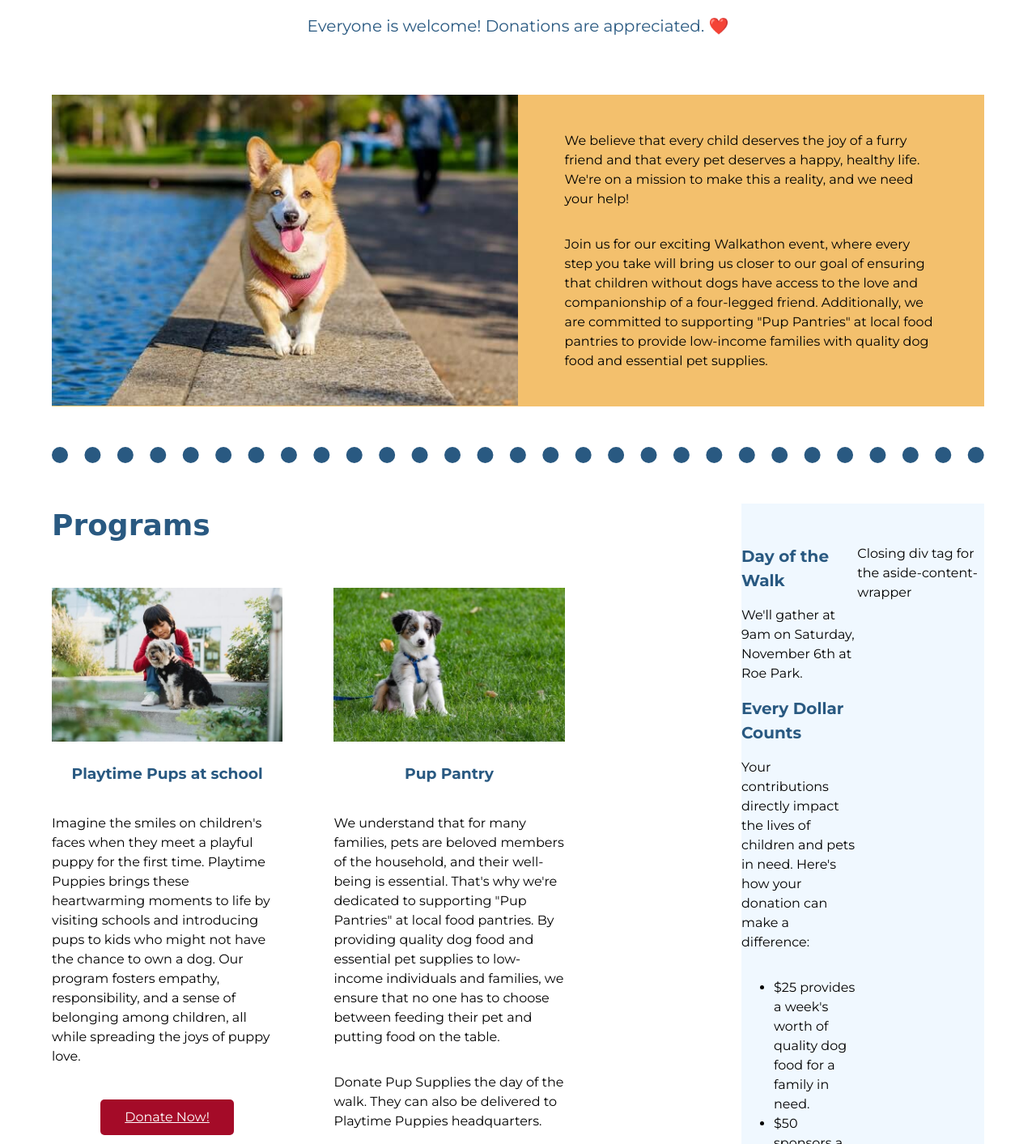
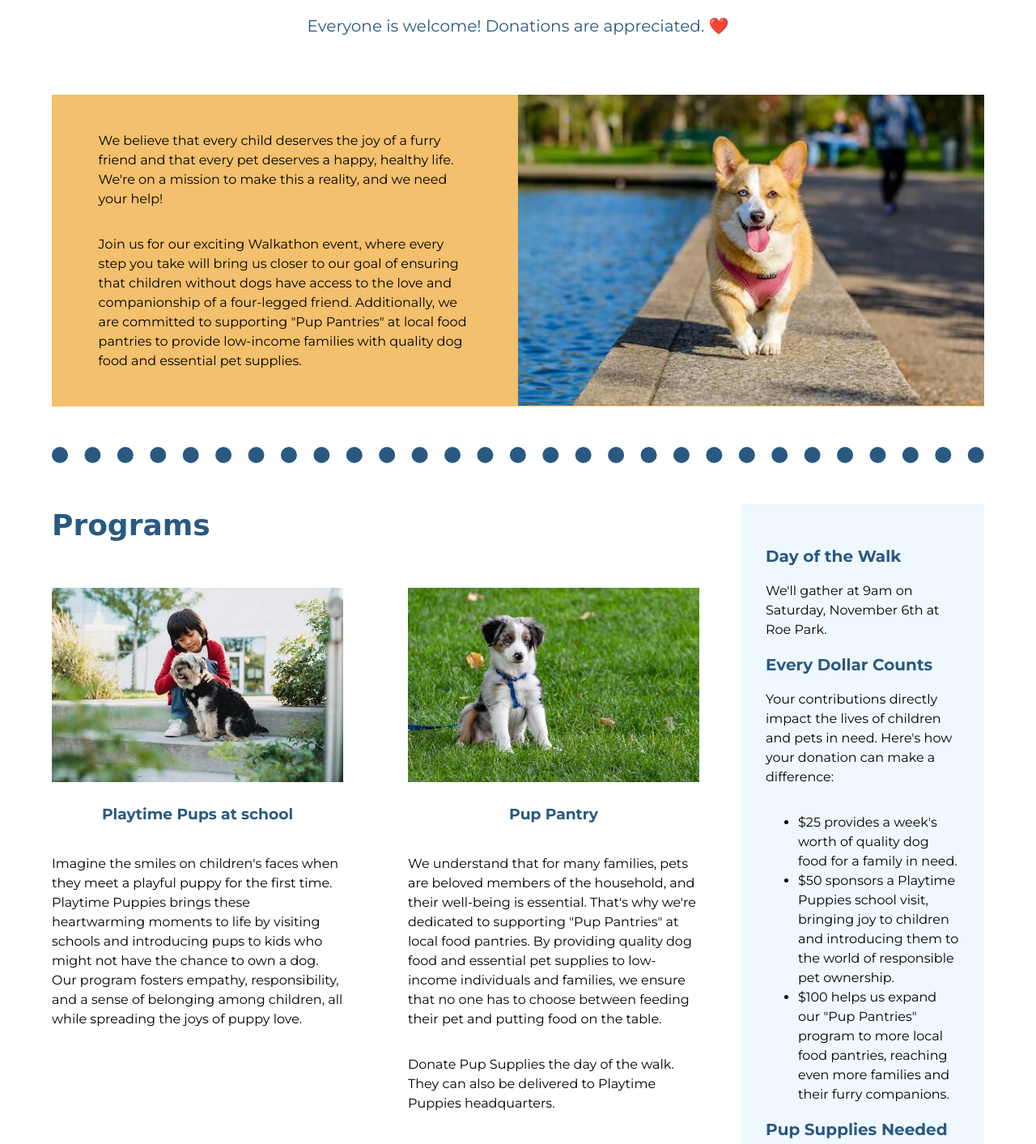
Before and after one commit to jaygomz33/206-L08-S03-S04-CWSLFB, a plain HTML site: page index.html in a window 1280 px wide. Shown: the part 292-1705 px from the top of the page at 81% size. Drawn offline with Linux system fonts and the light colour scheme; a web font is replaced by a local one.

Commit message:
Finalized CSS changes of varied Flex types

```diff
--- a/css/main.css
+++ b/css/main.css
@@ -48,6 +48,7 @@ header .content-wrapper {
 }
 
 header .donate-link {
+  align-self: flex-end;
   background: #a40b28;
   padding: 10px 30px;
   color: white;
@@ -212,12 +213,15 @@ footer img {
   .main-content-wrapper {
     /* Add flex-grow: 1; so that the main-content-wrapper fills up any extra space in the parent container. */
     width: 55%;
+    flex-grow: 1;
   }
 
   aside {
-    width: 300px;
+    /* width: 300px; */
     /* Add flex: 0 0 300px; so that the sidebar doesn't shrink below the optimum width of 300px. */
     /* Add align-self: flex-start; to overwrite the default align-items' value of stretch. */
+    flex: 0 0 300px;
+    align-self: flex-start;
   }
 
   footer img {
@@ -234,11 +238,13 @@ footer img {
 
   .about-text {
     width: 50%;
+    order: 1;
     /* Change the placement of the text by adding order: 1; */
   }
 
   .about-image {
     width: 50%;
+    order: 2;
     /* Change the placement of the image by adding order: 2; */
   }
 
@@ -263,5 +269,6 @@ footer img {
 
   .program p {
     /* Add flex-grow: 1; so that the extra space within the card is below the paragraph instead of below the link. */
+    flex-grow: 1;
   }
 }
--- a/index.html
+++ b/index.html
@@ -110,7 +110,7 @@
       <i class="fab fa-linkedin-in"></i>
       <i class="fab fa-pinterest"></i>
     </div>
-  </div> Closing div tag for the aside-content-wrapper
+  </div> <!-- Closing div tag for the aside-content-wrapper -->
   </aside>
   </div>  <!-- Closing div tag for the content-wrapper -->
   </main>
```
